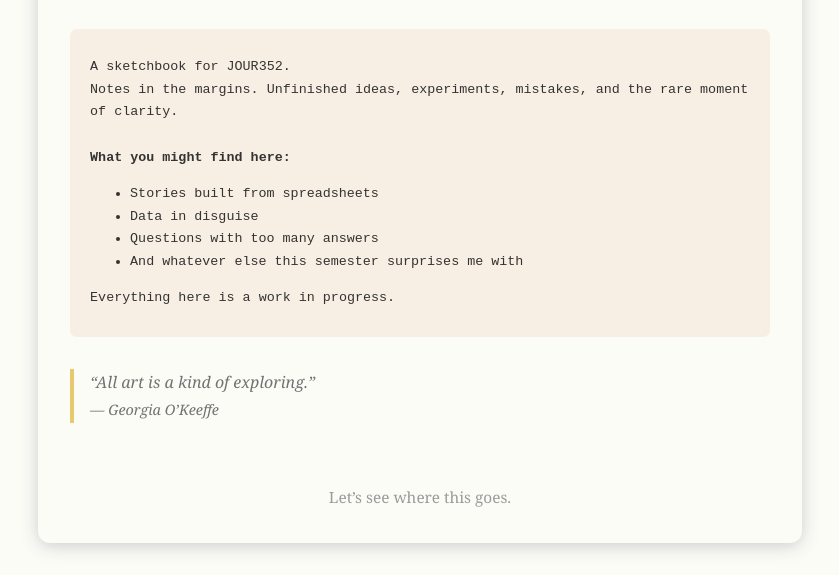
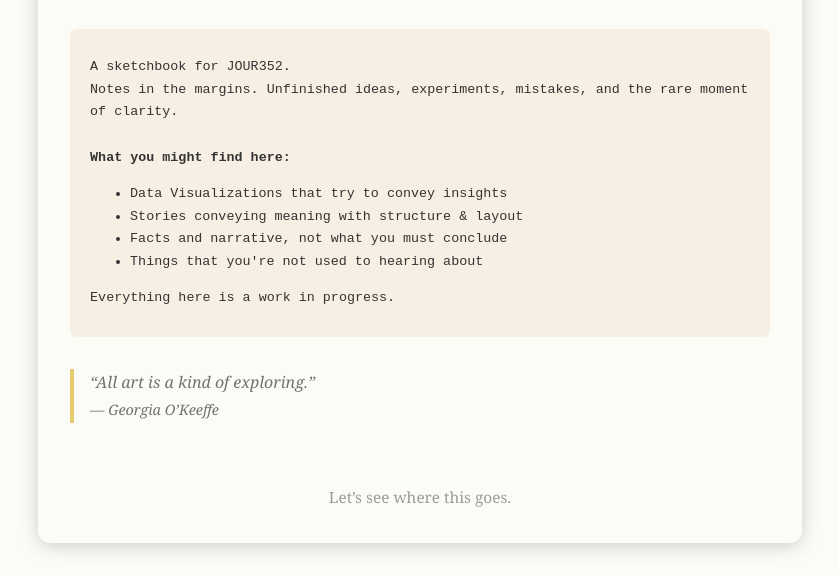
Before and after one commit to amkeller/amkeller.github.io, a plain HTML site: page index.html in a window 1280 px wide. Shown: the part 268-843 px from the top of the page, without its empty margins (220-1059 px from the left). Drawn offline with Linux system fonts and the light colour scheme.

Commit message:
Update index.html

```diff
--- a/index.html
+++ b/index.html
@@ -69,10 +69,10 @@
       <br>
       <strong>What you might find here:</strong>
       <ul>
-        <li>Stories built from spreadsheets</li>
-        <li>Data in disguise</li>
-        <li>Questions with too many answers</li>
-        <li>And whatever else this semester surprises me with</li>
+        <li>Data Visualizations that try to convey insights</li>
+        <li>Stories conveying meaning with structure & layout</li>
+        <li>Facts and narrative, not what you must conclude</li>
+        <li>Things that you're not used to hearing about</li>
       </ul>
       Everything here is a work in progress.<br>
     </p>
```
